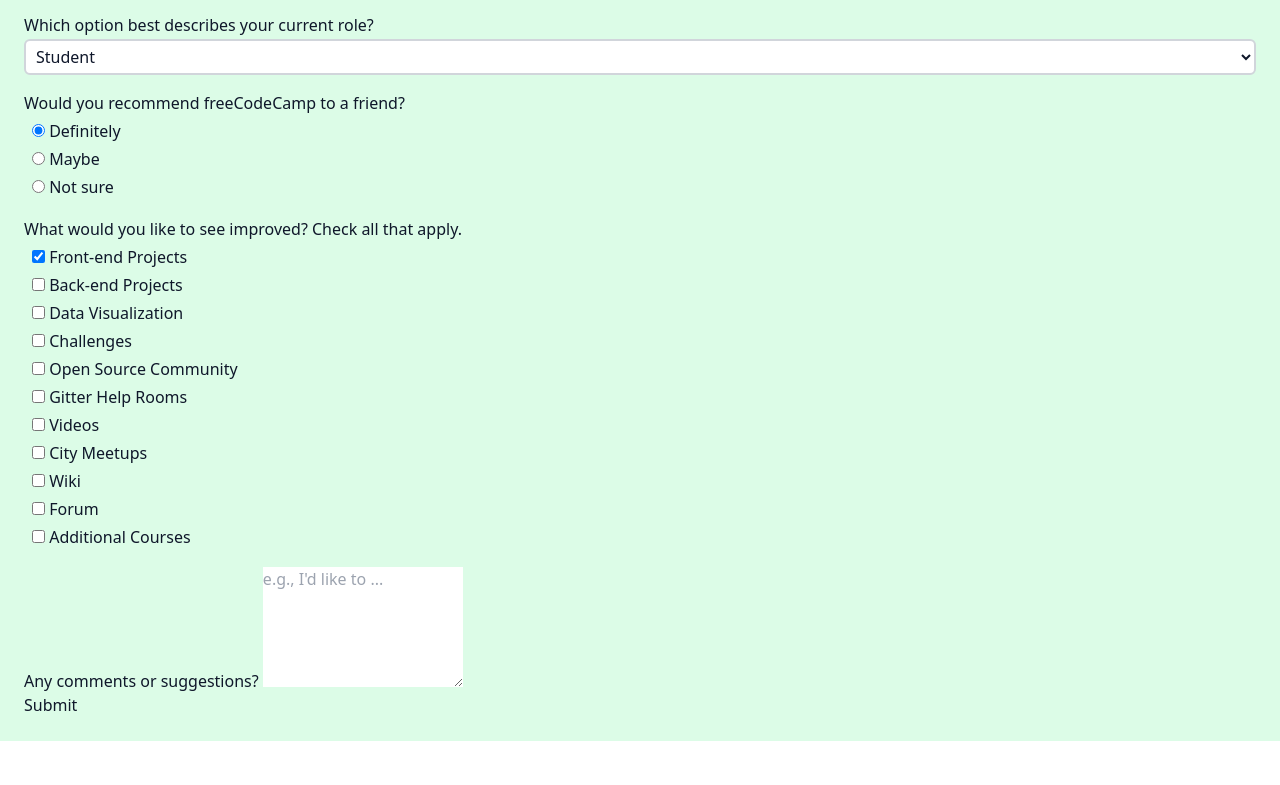
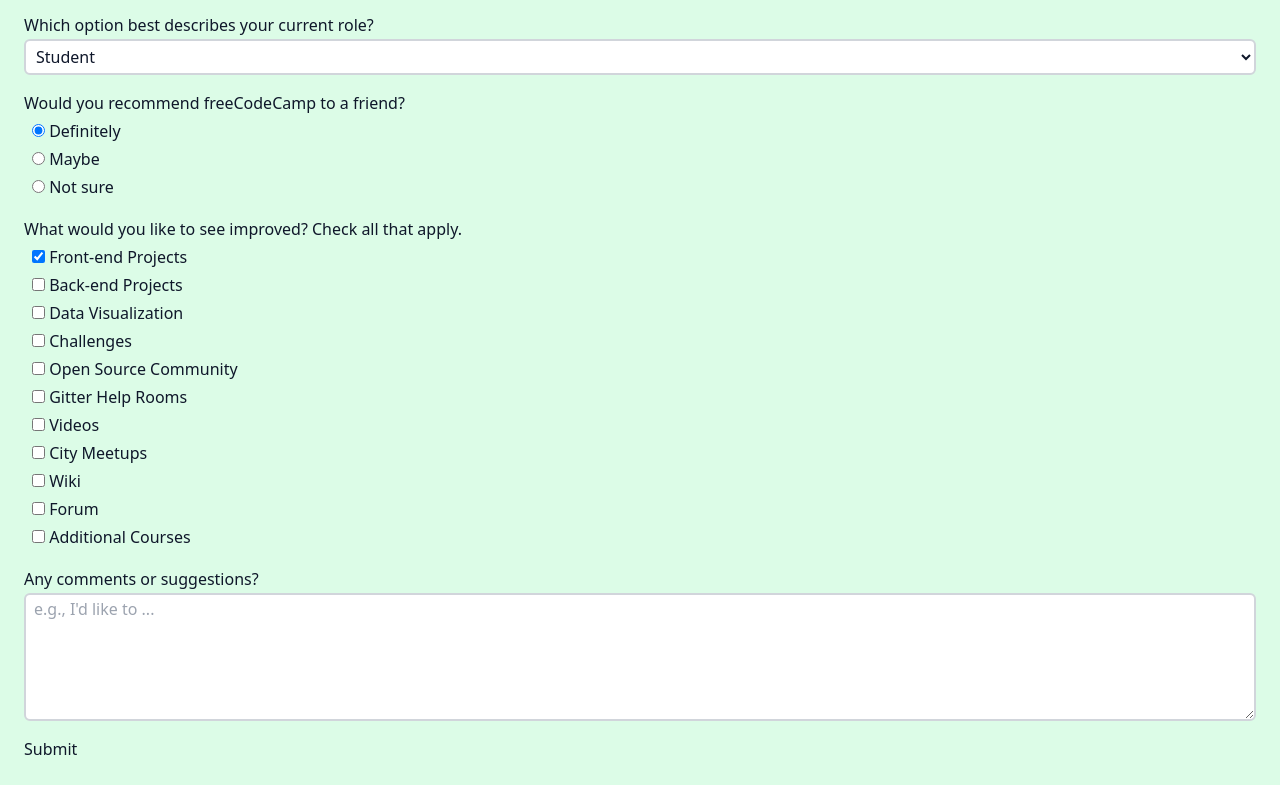
Before and after one commit to kevcomedia/fcc-survey-form, a website built with Parcel: page src/index.html in a window 1280 px wide. Shown: the part 381-1166 px from the top of the page. Before the commit the page ends 1122 px from the top, so only its background shows below. Built offline with nearby package versions, Linux system fonts and the light colour scheme.

Commit message:
Add textarea styles

```diff
--- a/src/index.html
+++ b/src/index.html
@@ -155,10 +155,13 @@
             Additional Courses
           </label>
         </div>
-        <div>
-          <label for="comments">Any comments or suggestions?</label>
+        <div class="mb-4 flex flex-col">
+          <label for="comments" class="mb-0.5"
+            >Any comments or suggestions?</label
+          >
           <textarea
             id="comments"
+            class="border-2 border-gray-300 px-2 py-0.5 rounded-md font-light focus:outline-none focus:ring-2 focus:ring-blue-300 focus:border-blue-500"
             rows="5"
             placeholder="e.g., I'd like to ..."
           ></textarea>
```
